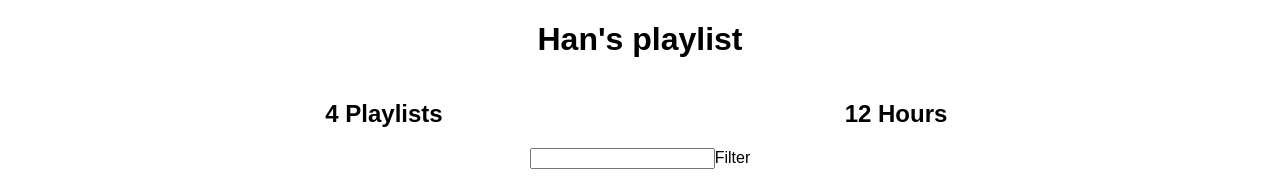
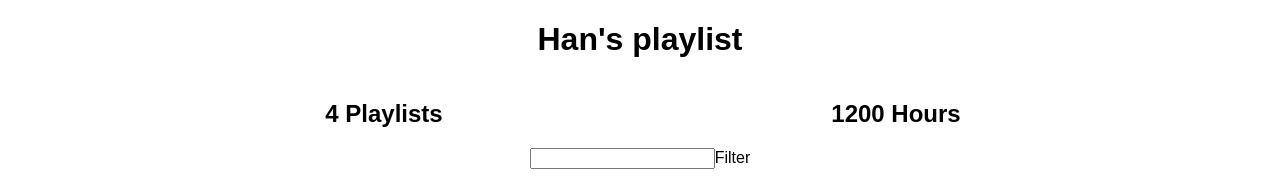
Before and after one commit to zhihanzzh/Spotify-Playlist, a React (Create React App) app: page / in a window 1280 px wide. Shown: the top 190 px of the page. Built offline with nearby package versions, Linux system fonts and the light colour scheme.

Commit message:
added some fake data

```diff
--- a/src/App.js
+++ b/src/App.js
@@ -38,9 +38,12 @@ class HoursCounter extends Component {
   render() {
     let allSongs = this.props.playlists.reduce((songs, eachPlaylist) => {
       return songs.concat(eachPlaylist.songs)},[])
+      let totalDuration = allSongs.reduce((sum, eachSong) => {
+        return sum + eachSong.duration
+      }, 0)
     return (
       <div style={{ width: '40%', display: 'inline-block' }}>
-        <h2>{allSongs.length} Hours</h2>
+        <h2>{totalDuration} Hours</h2>
       </div>
     );
   }
```
